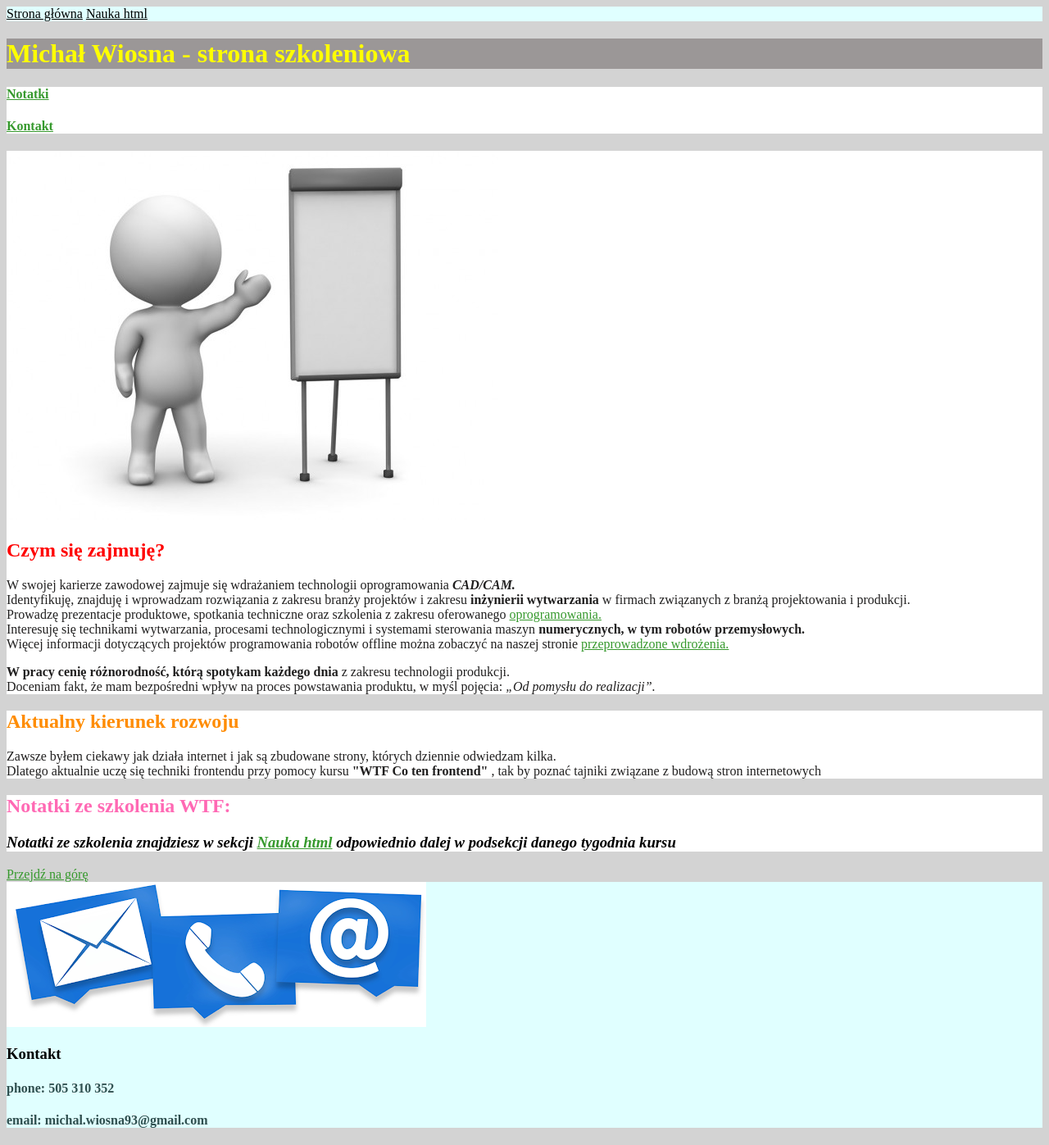
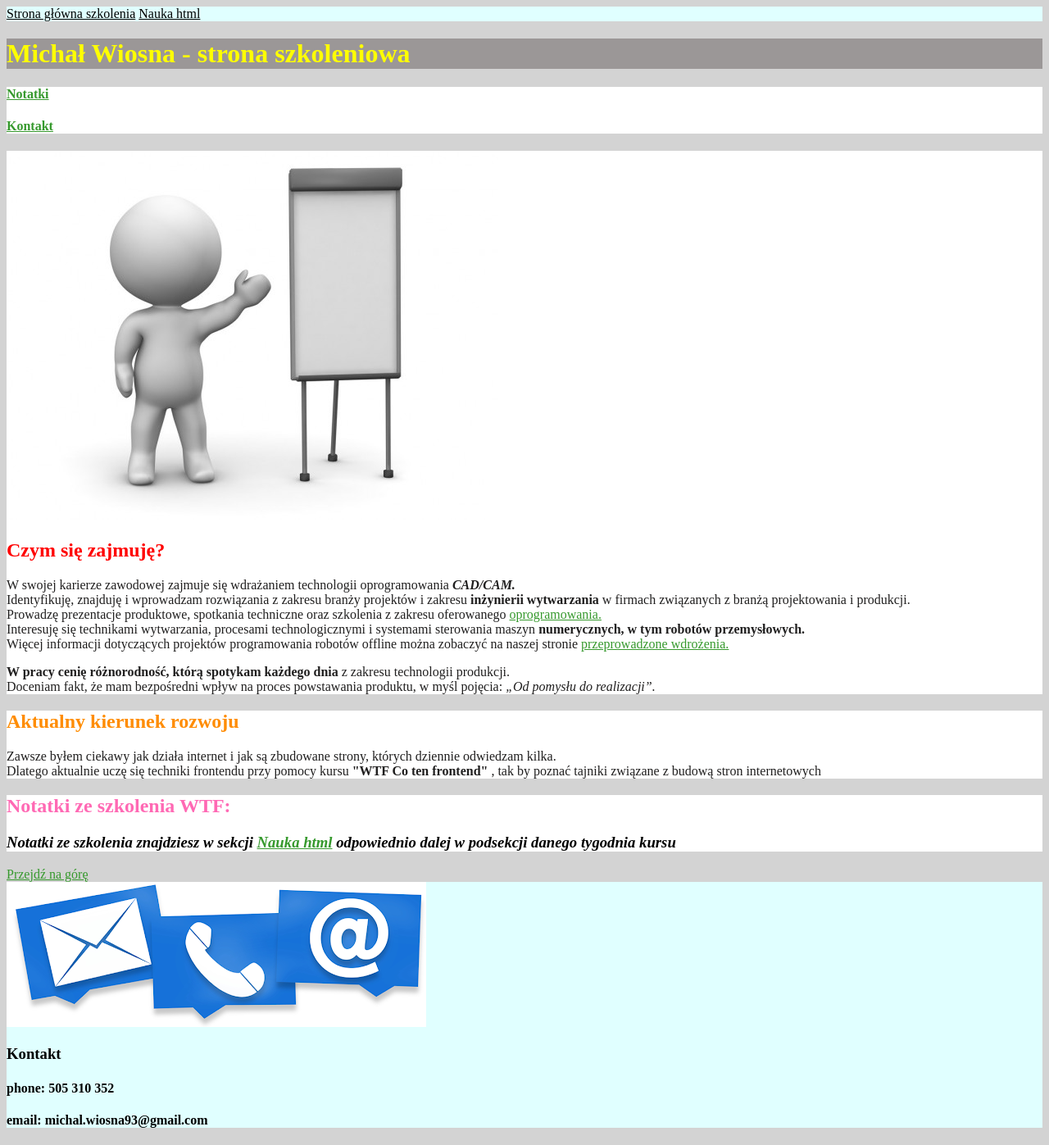
Before and after one commit to michal-wiosna/homepage, a plain HTML site: page index.html in a window 1280 px wide. Shown: the whole page at 82% size. Drawn offline with Linux system fonts and the light colour scheme.

Commit message:
heading & paragraph change

```diff
--- a/index.html
+++ b/index.html
@@ -13,7 +13,7 @@
 
     <header>
         <nav>
-            <a href="index.html">Strona główna</a>
+            <a href="index.html">Strona główna szkolenia</a>
             <a href="nauka-html.html">Nauka html</a>
         </nav>
     </header>
--- a/style.css
+++ b/style.css
@@ -10,9 +10,7 @@ h2{
 h3{
     color:black;
 }
-h4{
-    color:darkslategrey;
-}
+
 p{
     color: #201f1f
 }
```
